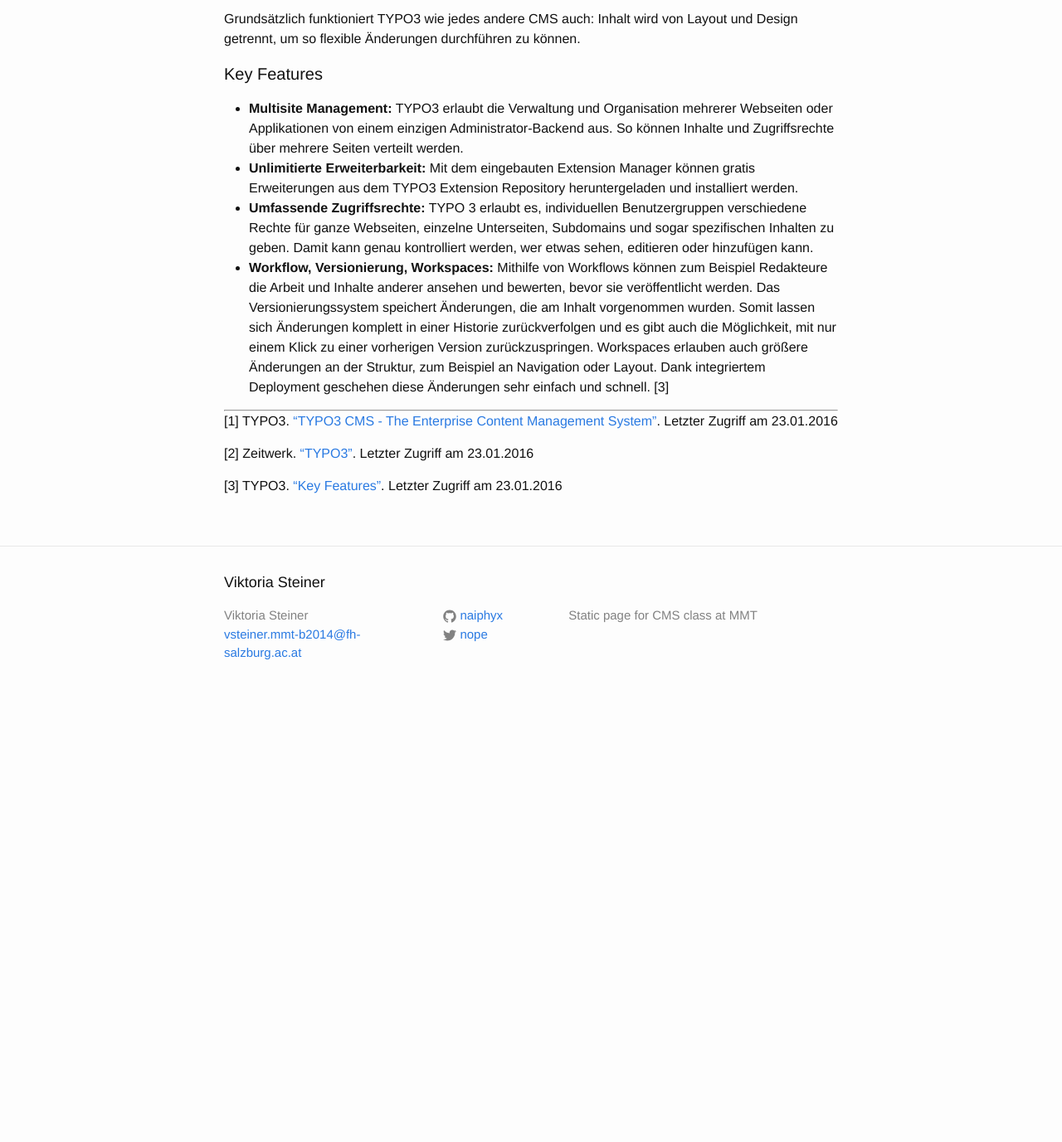
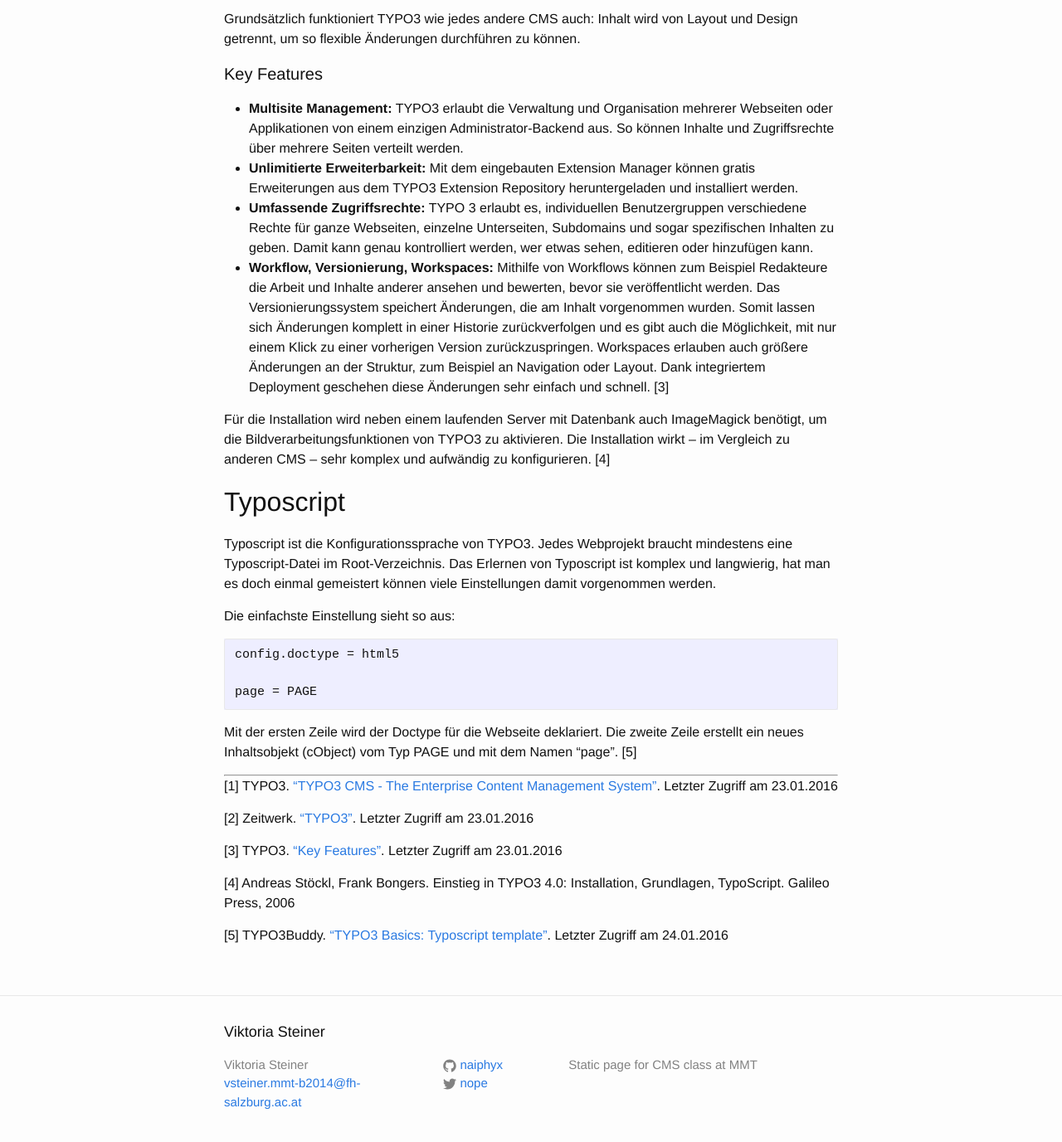
Before and after one commit to naiphyx/cms, a Jekyll site: the page built from _posts/2016-01-21-typo3.markdown, in a window 1280 px wide and 1400 px high, scrolled down 615 px. Shown: the top 1377 px of the window at 83% size. Built offline with Jekyll 4.4.1, drawn with Linux system fonts in a browser that asks for light colours; before the commit the page ends 1474 px from its top, so only the background shows below that.

Commit message:
some typo3

````diff
--- a/_posts/2016-01-21-typo3.markdown
+++ b/_posts/2016-01-21-typo3.markdown
@@ -20,6 +20,24 @@
 Das Versionierungssystem speichert Änderungen, die am Inhalt vorgenommen wurden. Somit lassen sich Änderungen komplett in einer Historie zurückverfolgen und es gibt auch die Möglichkeit, mit nur einem Klick zu einer vorherigen Version zurückzuspringen.
 Workspaces erlauben auch größere Änderungen an der Struktur, zum Beispiel an Navigation oder Layout. Dank integriertem Deployment geschehen diese Änderungen sehr einfach und schnell. [3]
 
+Für die Installation wird neben einem laufenden Server mit Datenbank auch ImageMagick benötigt, um die Bildverarbeitungsfunktionen von TYPO3 zu aktivieren.
+Die Installation wirkt – im Vergleich zu anderen CMS – sehr komplex und aufwändig zu konfigurieren. [4]
+
+
+##Typoscript
+
+Typoscript ist die Konfigurationssprache von TYPO3. Jedes Webprojekt braucht mindestens eine Typoscript-Datei im Root-Verzeichnis. Das Erlernen von Typoscript ist komplex und langwierig, hat man es doch einmal gemeistert können viele Einstellungen damit vorgenommen werden.
+
+Die einfachste Einstellung sieht so aus:
+
+```
+config.doctype = html5
+
+page = PAGE
+```
+
+Mit der ersten Zeile wird der Doctype für die Webseite deklariert. Die zweite Zeile erstellt ein neues Inhaltsobjekt (cObject) vom Typ PAGE und mit dem Namen "page". [5]
+
 
 
 ***
@@ -29,3 +47,7 @@
 [2] Zeitwerk. ["TYPO3"](http://www.zeitwerk.com/typo3-about.html). Letzter Zugriff am 23.01.2016
 
 [3] TYPO3. ["Key Features"](https://typo3.org/typo3-cms/key-features/). Letzter Zugriff am 23.01.2016
+
+[4] Andreas Stöckl, Frank Bongers. Einstieg in TYPO3 4.0: Installation, Grundlagen, TypoScript. Galileo Press, 2006
+
+[5] TYPO3Buddy. ["TYPO3 Basics: Typoscript template"](http://typo3buddy.com/the-basics/the-main-typoscript-template/). Letzter Zugriff am 24.01.2016
````
